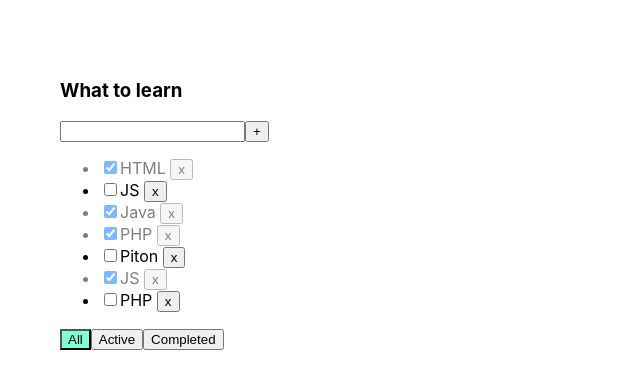
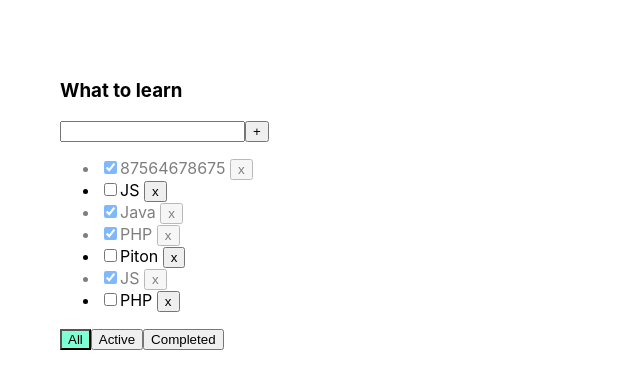
Before and after one commit to stanislav777/todolist, a React (Create React App) app: page / in a window 1280 px wide. Shown: the top 388 px of the page, without its empty margins (0-640 px from the left). Built offline with nearby package versions, Linux system fonts and the light colour scheme.

Commit message:
add state1

```diff
--- a/src/App.tsx
+++ b/src/App.tsx
@@ -8,7 +8,7 @@ export type FilterValuesType = "all" | "active" | "completed"
 function App() {
 
     let [tasks, setTasks] = useState([
-        {id: v1(), title: "HTML", isDone: true},
+        {id: v1(), title: "87564678675", isDone: true},
         {id: v1(), title: "JS", isDone: false},
         {id: v1(), title: "Java", isDone: true},
         {id: v1(), title: "PHP", isDone: true},
--- a/src/Todolist.tsx
+++ b/src/Todolist.tsx
@@ -101,5 +101,3 @@ function Todolist(props: TodolistPropsType) {
 }
 
 export default Todolist;
-
-// gfhfgfhhghgfffffhfhf
```
Also changed, not shown: 1 other file (tests, documents, lock files or other folders).
